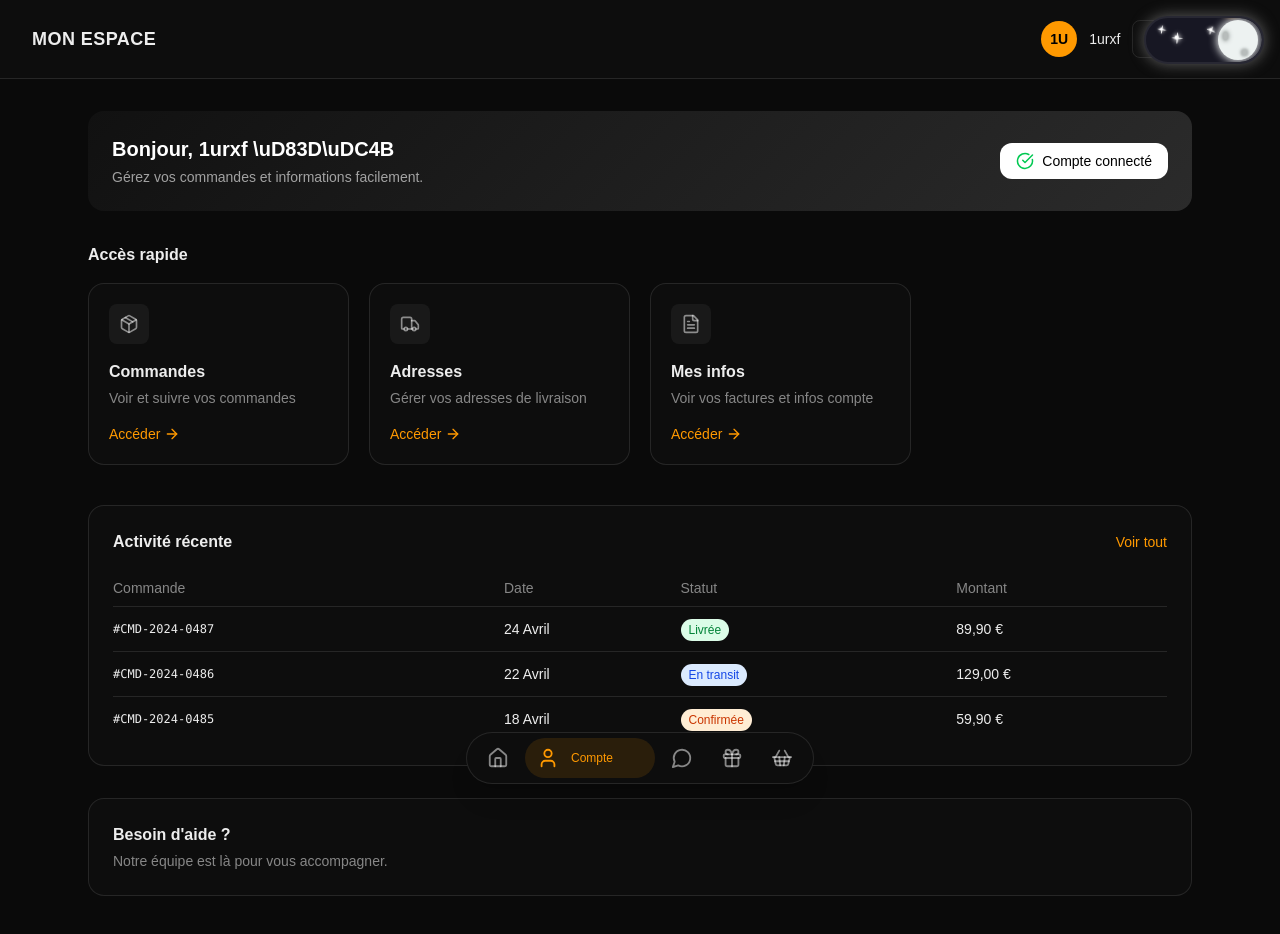
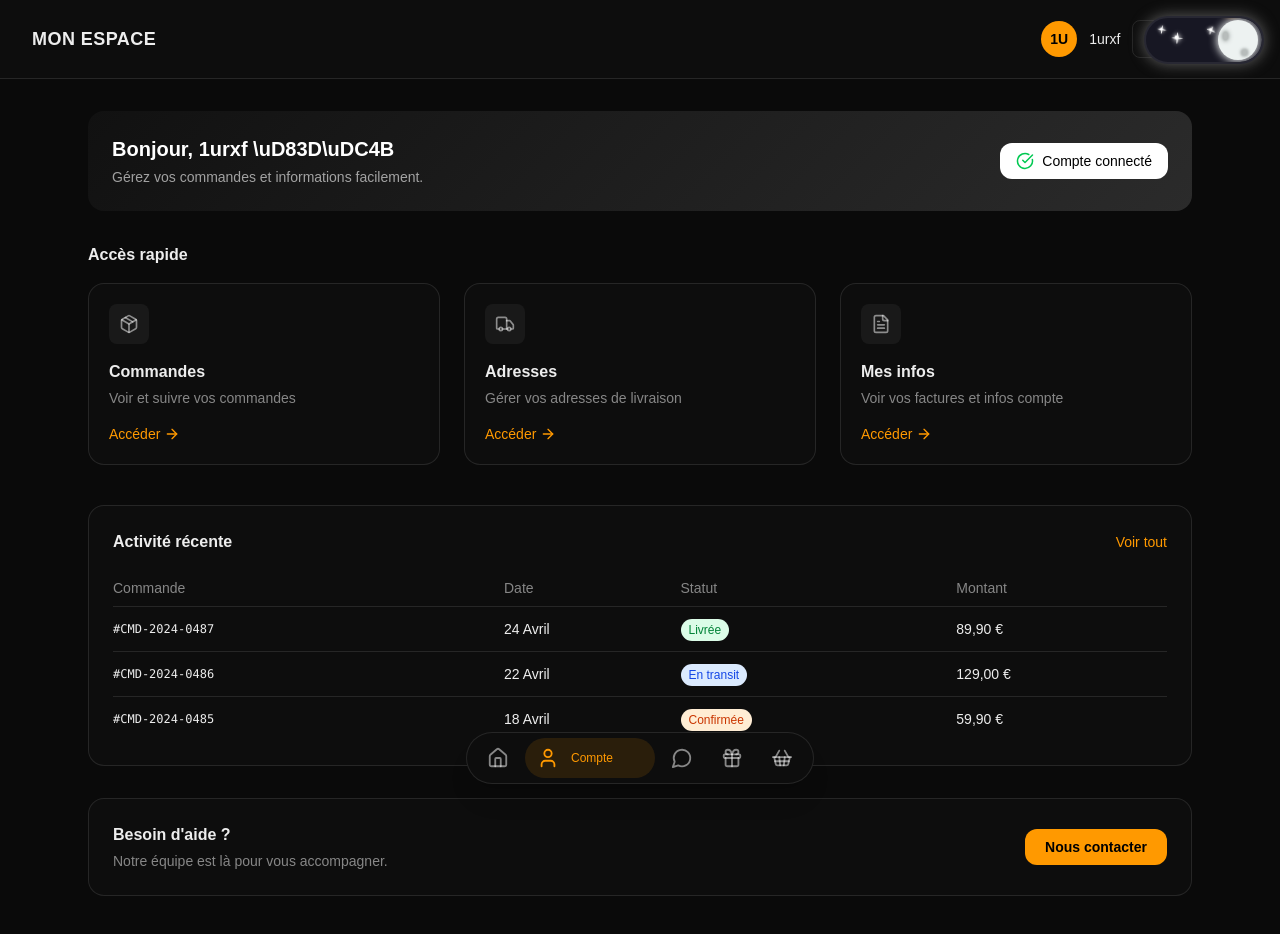
Before and after one commit to nxtex/nextjs-playground, a Next.js app: page /dashboard in a window 1280 px wide. Shown: the top 934 px of the page. Built offline with nearby package versions, Linux system fonts and the light colour scheme.

Commit message:
Update page.tsx

```diff
--- a/app/dashboard/page.tsx
+++ b/app/dashboard/page.tsx
@@ -74,7 +74,7 @@ export default function Dashboard() {
         <h3 className="font-semibold mb-4 page-fg">
           Acc&egrave;s rapide
         </h3>
-        <div className="grid grid-cols-1 sm:grid-cols-2 md:grid-cols-4 gap-5 mb-10">
+        <div className="grid grid-cols-1 sm:grid-cols-2 md:grid-cols-3 gap-6 mb-10">
           {cards.map((card) => {
             const Icon = card.icon;
             const inner = (
@@ -161,7 +161,13 @@ export default function Dashboard() {
               Notre &eacute;quipe est l&agrave; pour vous accompagner.
             </p>
           </div>
-
+         <Link
+            href="/contact"
+            className="text-black px-5 py-2 rounded-xl hover:opacity-90 transition flex-shrink-0 text-sm font-semibold"
+            style={{ background: 'var(--accent)' }}
+          >
+            Nous contacter
+          </Link>
         </div>
 
       </div>
```
